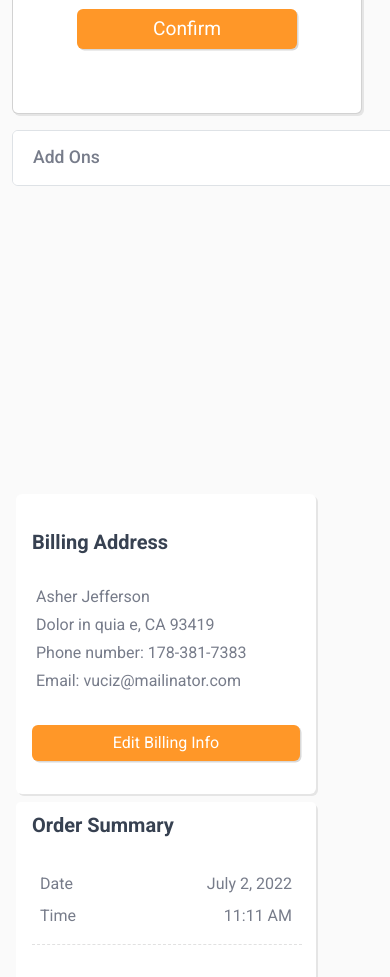
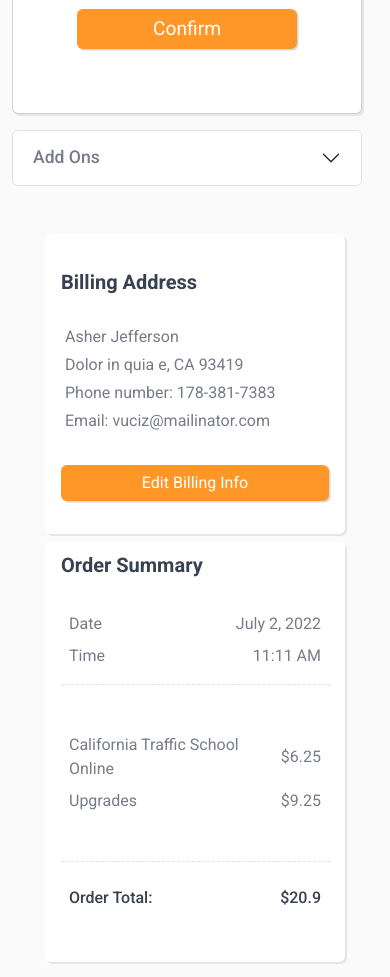
Before and after one commit to ralphsulit/payment, a plain HTML site: page index.html in a window 390 px wide. Shown: the part 1660-2637 px from the top of the page. Drawn offline with nearby package versions, Linux system fonts and the light colour scheme.

Commit message:
change accordion and right column styling in mobile view

```diff
--- a/main.css
+++ b/main.css
@@ -493,6 +493,19 @@ Responsive Breakpoints
   select {
     padding: 5px;
   }
+
+  /* addons */
+  .accordion {
+    width: 350px;
+    height: 100px;
+    z-index: 1;
+  }
+
+  /* right column */
+  .right-column {
+    z-index: -10;
+    align-items: center;
+  }
 }
 
 /* Large devices */
```
